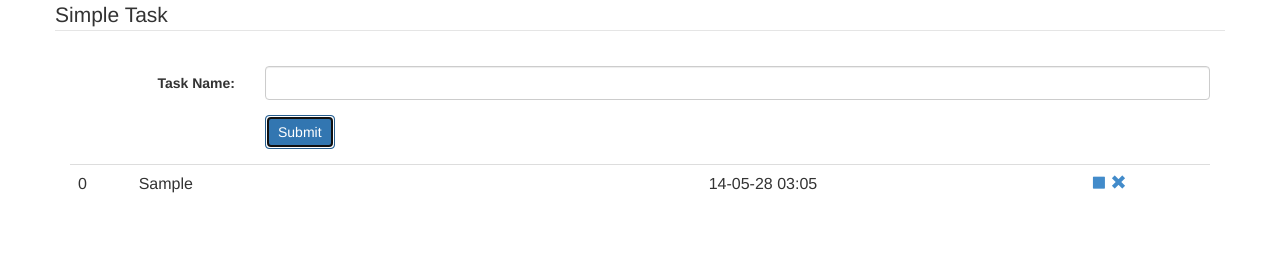
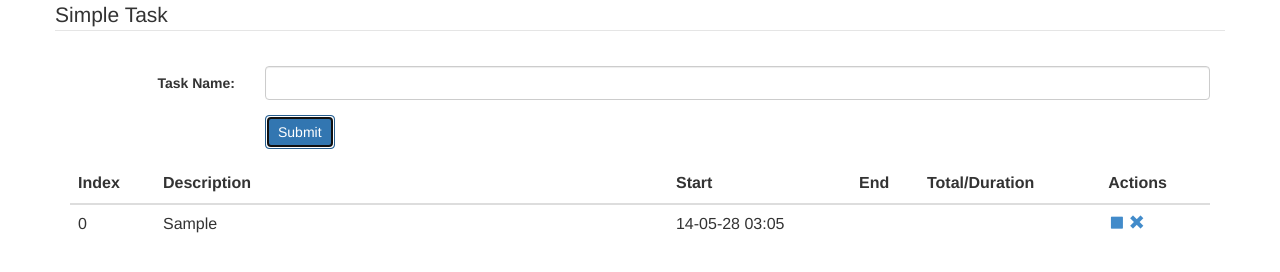
Before and after one commit to stephanfx/Simple-Task-Timer, a website: page src/index.html in a window 1280 px wide. Both pictures are taken after typing "Sample" into the empty fields and a click on the button "Submit". Drawn offline with Linux system fonts and the light colour scheme.

Commit message:
split line

```diff
--- a/src/index.html
+++ b/src/index.html
@@ -3,6 +3,11 @@
 	<meta charset="UTF-8">
 	<title>Simple Task</title>
 	<link rel="stylesheet" href="/vendor/bootstrap/dist/css/bootstrap.css">
+	<style>
+		.day-seperator {
+			border-bottom: 2px solid;
+		}
+	</style>
 </head>
 <body ng-controller="TaskCtrl" ng-init="load()">
 	<div class="container">
@@ -23,9 +28,20 @@
 				</div>
 		</form>
 		<table class="table">
-			<tr ng-repeat="task in tasks track by $index | orderBy:start:true ">
+			<thead>
+				<tr>
+					<th>Index</th>
+					<th>Description</th>
+					<th>Start</th>
+					<th>End</th>
+					<th>Total/Duration</th>
+					<th>Actions</th>
+				</tr>
+			</thead>
+			<tbody>
+				<tr ng-repeat="task in tasks track by $index | orderBy:start:true " ng-class="{'day-seperator': task.newDay}">
 					<td>{{$index}}</td>
-				<td width="50%">{{task.name}}</td>
+					<td width="45%">{{task.name}}</td>
 					<td>{{task.start | date:"yy-MM-dd hh:mm"}}</td>
 					<td>{{task.end | date:"yy-MM-dd hh:mm"}}</td>
 					<td>
@@ -37,6 +53,7 @@
 						<a href ng-click="removeTask($index)"><span class="glyphicon glyphicon-remove"></span></a>
 					</td>
 				</tr>
+			</tbody>
 		</table>
 
 	</div>
--- a/src/js/app.js
+++ b/src/js/app.js
@@ -10,8 +10,16 @@ angular.module('simpleTask', ['ngRoute'])
 			$scope.load = function() {
 				if (localStorage.getItem('tasks')) {
 					var tasks = JSON.parse(localStorage.getItem('tasks'));
-					console.log(tasks);
 					$scope.tasks = tasks;
+					for (var i = $scope.tasks.length - 1; i >= 0; i--) {
+						if (typeof $scope.tasks[i+1] !== 'undefined'){
+							var day = new Date($scope.tasks[i].start).toString('yyyy-MM-dd'),
+								nextDay = new Date($scope.tasks[i+1].start).toString('yyyy-MM-dd');
+							if (day !== nextDay) {
+								$scope.tasks[i].newDay = true;
+							}
+						}
+					}
 					$scope.timing();
 				}
 			};
```
Also changed, not shown: 1 other file. Lines whose indentation alone changed are shown as unchanged.
